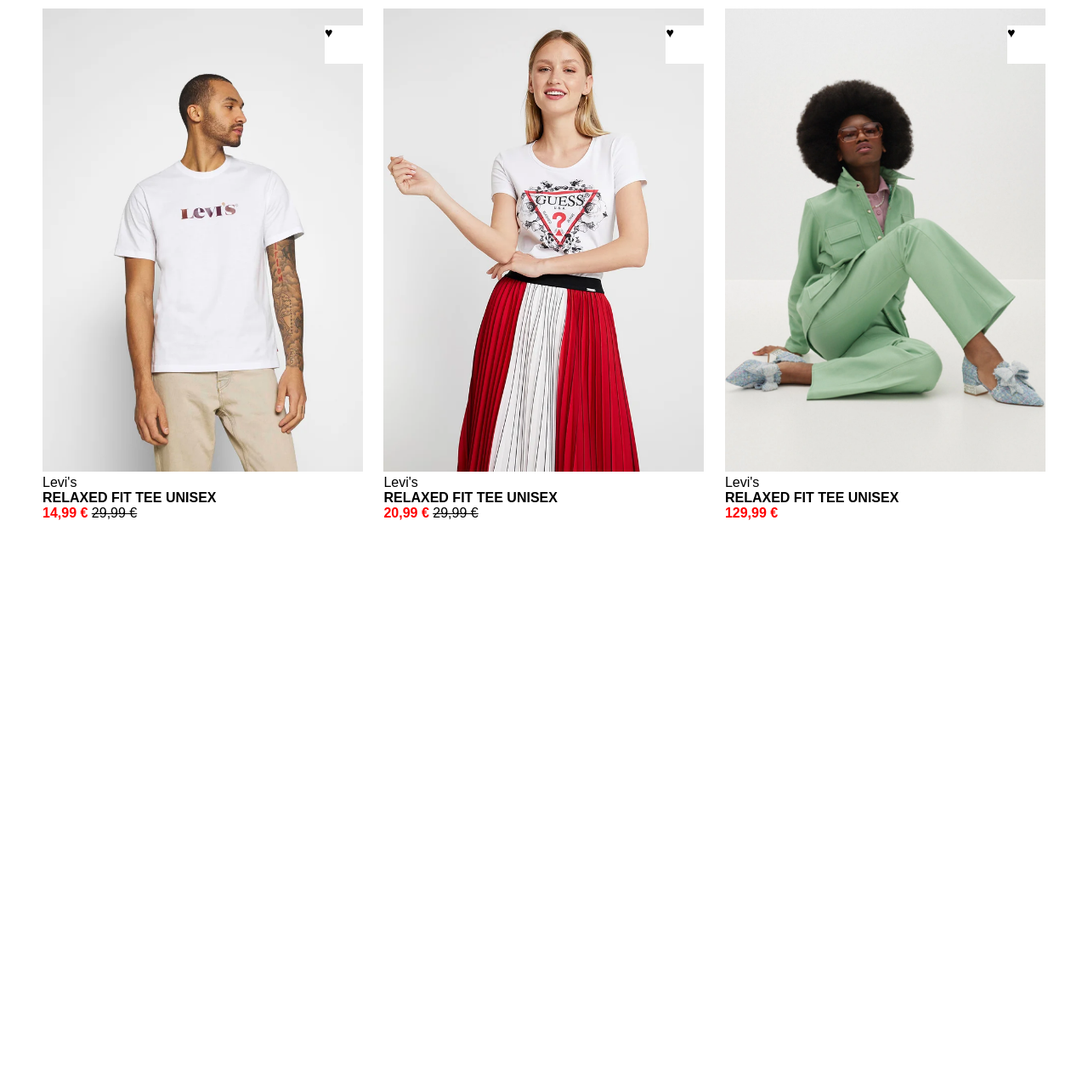
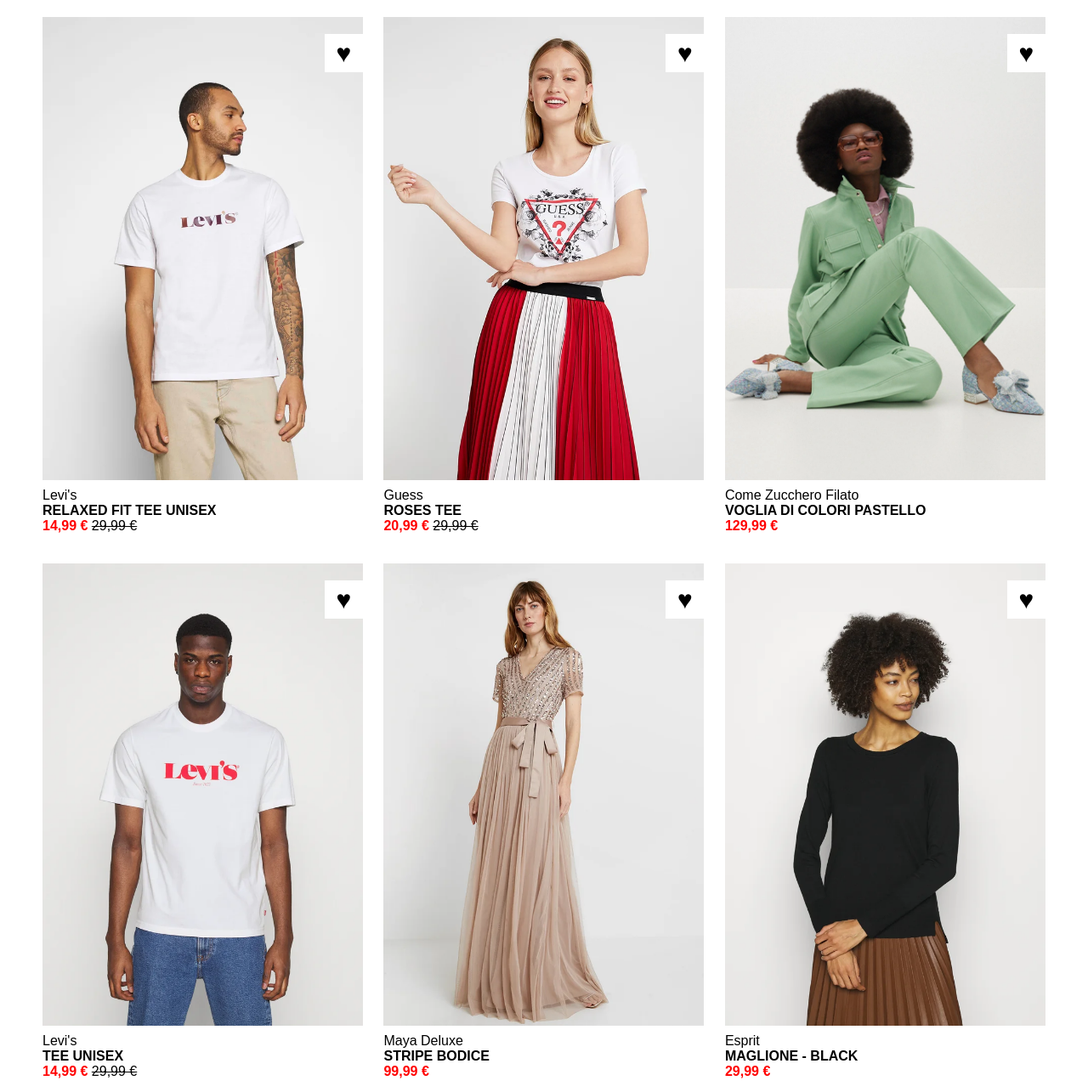
Before and after one commit to RooRsmoka/html-css-boolando, a plain HTML site: page index.html in a window 1280 px wide. Shown: the whole page at 85% size. Before the commit the page ends 800 px from the top, so only its background shows below. Drawn offline with Linux system fonts and the light colour scheme.

Commit message:
creazione seconda riga elementi

```diff
--- a/css/style.css
+++ b/css/style.css
@@ -11,18 +11,21 @@
 
 }
 /* Sezione item */
-.item {
+.items {
     display: inline-block;
-    margin: 10px 10px;
+    margin: 20px 10px;
     width: calc(1200px / 3 - 23px);
     position: relative;
 }
 
-.item img{
+.items img{
     width: 100%;
 }
 
 .heart {
+    text-align: center;
+    line-height: 45px;
+    font-size: 30px;
     height: 45px;
     width: 45px;
     background-color: #fff;
@@ -33,6 +36,10 @@
 /* / Sezione item */
 
 /* Sezione info capo */
+.text {
+    position: relative;
+    top: 5px;
+}
 .new-price {
     color: red;
     font-weight: bold;
--- a/index.html
+++ b/index.html
@@ -10,10 +10,12 @@
 <body>
     <div class="container">
         <!-- Prima riga di elementi -->
-        <div class="item item1">
-            <img src="./img/1.webp" alt="">
+        <div class="items">
+            <div class="item1">
+                <img src="./img/1.webp" alt="">
+            </div>
             <div class="heart">&hearts;</div>
-            <span>
+            <span class="text">
                 Levi's
                 <br />
                 <b>RELAXED FIT TEE UNISEX</b>
@@ -22,35 +24,76 @@
                 <span class="old-price">29,99 €</span>
             </span>
         </div>
-        <div class="item item2">
-            <img src="./img/2.webp" alt="">
+        <div class="items">
+            <div class="item2">
+                <img src="./img/2.webp" alt="">
+            </div>
             <div class="heart">&hearts;</div>
-            <div class="discount"></div>
-            <div class="eco"></div>
-            <span>
-                Levi's
+            <span class="text">
+                Guess
                 <br />
-                <b>RELAXED FIT TEE UNISEX</b>
+                <b>ROSES TEE</b>
                 <br />
                 <span class="new-price">20,99 €</span>
                 <span class="old-price">29,99 €</span>
             </span>
         </div>
-        <div class="item item3">
-            <img src="./img/3.webp" alt="">
+        <div class="items">
+            <div class="item3">
+                <img src="./img/3.webp" alt="">
+            </div>
             <div class="heart">&hearts;</div>
-            <span>
-                Levi's
+            <span class="text">
+                Come Zucchero Filato
                 <br />
-                <b>RELAXED FIT TEE UNISEX</b>
+                <b>VOGLIA DI COLORI PASTELLO</b>
                 <br />
                 <span class="new-price">129,99 €</span>
             </span>
         </div>
         <!-- / Prima riga di elementi -->
         <!-- Seconda riga di elementi -->
+        <div class="items">
+            <div class="item4">
+                <img src="./img/4.webp" alt="">
+            </div>
+            <div class="heart">&hearts;</div>
+            <span class="text">
+                Levi's
+                <br />
+                <b>TEE UNISEX</b>
+                <br />
+                <span class="new-price">14,99 €</span>
+                <span class="old-price">29,99 €</span>
+            </span>
+        </div>
+        <div class="items">
+            <div class="item5">
+                <img src="./img/5.webp" alt="">
+            </div>
+            <div class="heart">&hearts;</div>
+            <span class="text">
+                Maya Deluxe
+                <br />
+                <b>STRIPE BODICE</b>
+                <br />
+                <span class="new-price">99,99 €</span>
+            </span>
+        </div>
+        <div class="items">
+            <div class="item6">
+                <img src="./img/6.webp" alt="">
+            </div>
+            <div class="heart">&hearts;</div>
+            <span class="text">
+                Esprit
+                <br />
+                <b>MAGLIONE - BLACK</b>
+                <br />
+                <span class="new-price">29,99 €</span>
+            </span>
+        </div>
         <!-- / Seconda riga di elementi -->
     </div>
-
 </body>
 </html>
```
